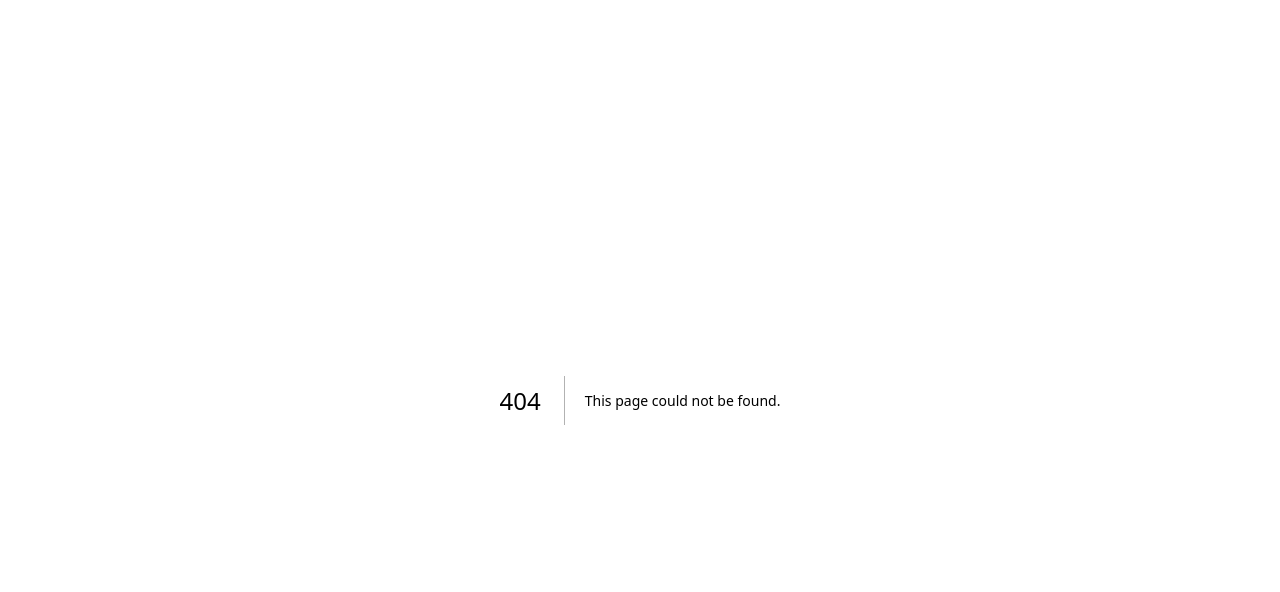
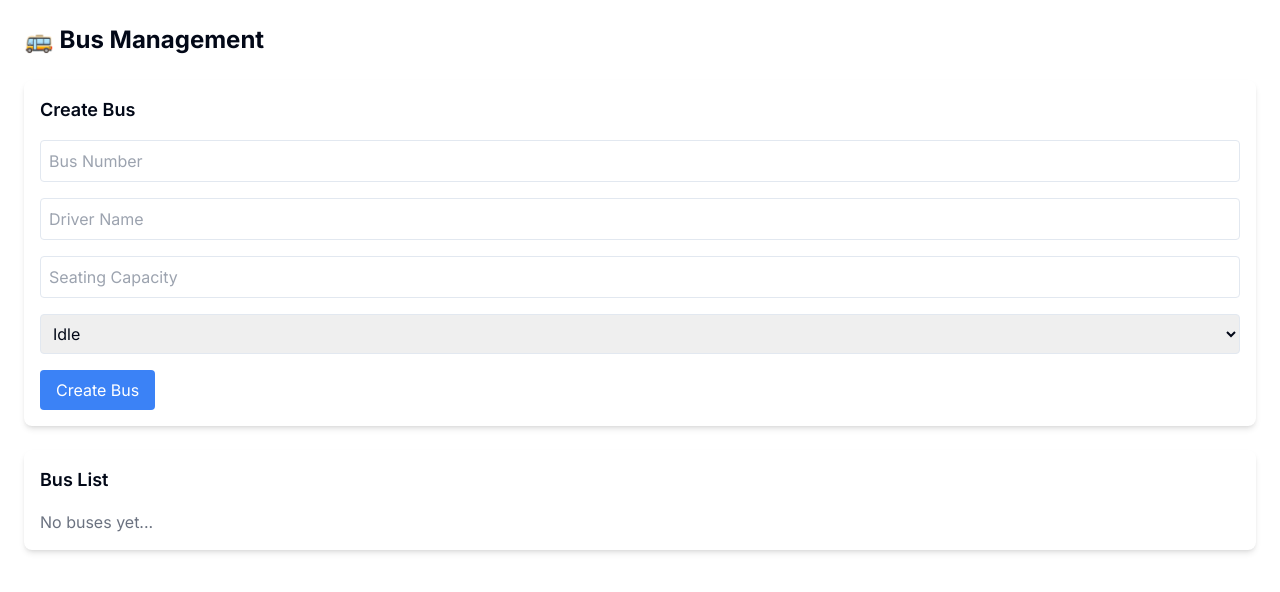
Before and after one commit to MukundaKatta/bustrack, a Next.js app in the folder apps/web/: page /admin/buses in a window 1280 px wide. Before the commit this address had no page. Shown: the top 592 px of the page. Built offline with nearby package versions, Linux system fonts and the light colour scheme.

Commit message:
feat: completed create Bus form and list page with UI [BT-11]

```diff
--- /dev/null
+++ b/apps/web/src/app/admin/buses/BusForm.tsx
@@ -0,0 +1,88 @@
+"use client";
+
+import { useState } from "react";
+import { Bus, BusStatus } from "./page";
+
+export default function BusForm({ onAdd }: { onAdd: (bus: Bus) => void }) {
+  const [busNumber, setBusNumber] = useState("");
+  const [driverName, setDriverName] = useState("");
+  const [capacity, setCapacity] = useState("");
+  const [status, setStatus] = useState<BusStatus>("idle");
+  const [error, setError] = useState("");
+
+  const handleSubmit = (e: React.FormEvent) => {
+    e.preventDefault();
+
+    if (!busNumber || !driverName || !capacity) {
+      setError("All fields are required");
+      return;
+    }
+
+    const newBus: Bus = {
+      busNumber,
+      driverName,
+      capacity: Number(capacity),
+      status,
+    };
+
+    onAdd(newBus);
+
+    // Reset
+    setBusNumber("");
+    setDriverName("");
+    setCapacity("");
+    setStatus("idle");
+    setError("");
+  };
+
+  return (
+    <div className="bg-white p-4 rounded-lg shadow-md mb-6">
+      <h2 className="text-lg font-semibold mb-4">Create Bus</h2>
+
+      {error && <p className="text-red-500 mb-2">{error}</p>}
+
+      <form onSubmit={handleSubmit} className="space-y-4">
+        <input
+          type="text"
+          placeholder="Bus Number"
+          value={busNumber}
+          onChange={(e) => setBusNumber(e.target.value)}
+          className="w-full p-2 border rounded"
+        />
+
+        <input
+          type="text"
+          placeholder="Driver Name"
+          value={driverName}
+          onChange={(e) => setDriverName(e.target.value)}
+          className="w-full p-2 border rounded"
+        />
+
+        <input
+          type="number"
+          placeholder="Seating Capacity"
+          value={capacity}
+          onChange={(e) => setCapacity(e.target.value)}
+          className="w-full p-2 border rounded"
+        />
+
+        <select
+          value={status}
+          onChange={(e) => setStatus(e.target.value as BusStatus)}
+          className="w-full p-2 border rounded"
+        >
+          <option value="idle">Idle</option>
+          <option value="active">Active</option>
+          <option value="maintenance">Maintenance</option>
+        </select>
+
+        <button
+          type="submit"
+          className="bg-blue-500 text-white px-4 py-2 rounded hover:bg-blue-600"
+        >
+          Create Bus
+        </button>
+      </form>
+    </div>
+  );
+}
--- /dev/null
+++ b/apps/web/src/app/admin/buses/BusTable.tsx
@@ -0,0 +1,69 @@
+"use client";
+
+import { Bus } from "./page";
+
+export default function BusTable({
+  buses,
+  onDelete,
+}: {
+  buses: Bus[];
+  onDelete: (index: number) => void;
+}) {
+  return (
+    <div className="bg-white p-4 rounded-lg shadow-md">
+      <h2 className="text-lg font-semibold mb-4">Bus List</h2>
+
+      {buses.length === 0 ? (
+        <p className="text-gray-500">No buses yet...</p>
+      ) : (
+        <div className="overflow-x-auto">
+          <table className="w-full border border-gray-200 rounded-lg">
+            <thead className="bg-gray-100">
+              <tr>
+                <th className="p-3 text-left">Bus Number</th>
+                <th className="p-3 text-left">Driver</th>
+                <th className="p-3 text-left">Capacity</th>
+                <th className="p-3 text-left">Status</th>
+                <th className="p-3 text-left">Actions</th>
+              </tr>
+            </thead>
+
+            <tbody>
+              {buses.map((bus, index) => (
+                <tr key={index} className="border-t hover:bg-gray-50">
+                  <td className="p-3">{bus.busNumber}</td>
+                  <td className="p-3">{bus.driverName}</td>
+                  <td className="p-3">{bus.capacity}</td>
+
+                  {/* Status Badge */}
+                  <td className="p-3">
+                    <span
+                      className={`px-2 py-1 rounded text-white text-sm ${
+                        bus.status === "active"
+                          ? "bg-green-500"
+                          : bus.status === "idle"
+                          ? "bg-yellow-500"
+                          : "bg-orange-500"
+                      }`}
+                    >
+                      {bus.status}
+                    </span>
+                  </td>
+
+                  <td className="p-3">
+                    <button
+                      onClick={() => onDelete(index)}
+                      className="bg-red-500 text-white px-3 py-1 rounded hover:bg-red-600 transition"
+                    >
+                      Delete
+                    </button>
+                  </td>
+                </tr>
+              ))}
+            </tbody>
+          </table>
+        </div>
+      )}
+    </div>
+  );
+}
--- /dev/null
+++ b/apps/web/src/app/admin/buses/page.tsx
@@ -0,0 +1,53 @@
+"use client";
+
+import { useEffect, useState } from "react";
+import BusForm from "./BusForm";
+import BusTable from "./BusTable";
+
+export type BusStatus = "idle" | "active" | "maintenance";
+
+export type Bus = {
+  busNumber: string;
+  driverName: string;
+  capacity: number;
+  status: BusStatus;
+};
+
+export default function BusPage() {
+  const [buses, setBuses] = useState<Bus[]>([]);
+  const [isLoaded, setIsLoaded] = useState(false);
+
+  // ✅ Load from localStorage
+  useEffect(() => {
+  const storedBuses = localStorage.getItem("buses");
+  if (storedBuses) {
+    setBuses(JSON.parse(storedBuses));
+  }
+  setIsLoaded(true);
+}, []);
+
+  // ✅ Save to localStorage
+  useEffect(() => {
+  if (!isLoaded) return; // 🚨 prevents overwrite
+
+  localStorage.setItem("buses", JSON.stringify(buses));
+  console.log("Saved buses:", buses);
+}, [buses, isLoaded]);
+
+  const handleAdd = (bus: Bus) => {
+    setBuses((prev) => [...prev, bus]);
+  };
+
+  const handleDelete = (index: number) => {
+    setBuses((prev) => prev.filter((_, i) => i !== index));
+  };
+
+  return (
+    <div className="p-6">
+      <h1 className="text-2xl font-bold mb-6">🚌 Bus Management</h1>
+
+      <BusForm onAdd={handleAdd} />
+      <BusTable buses={buses} onDelete={handleDelete} />
+    </div>
+  );
+}
```
